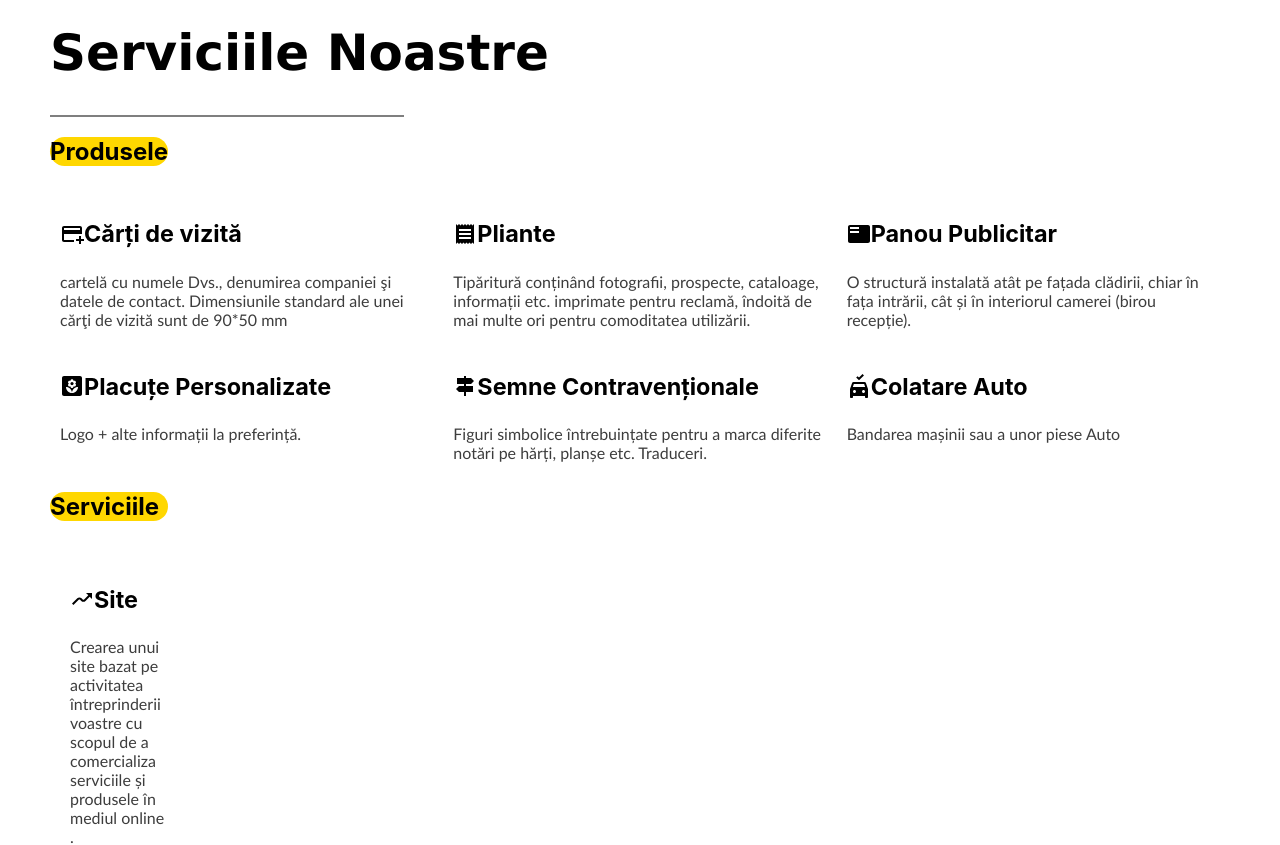
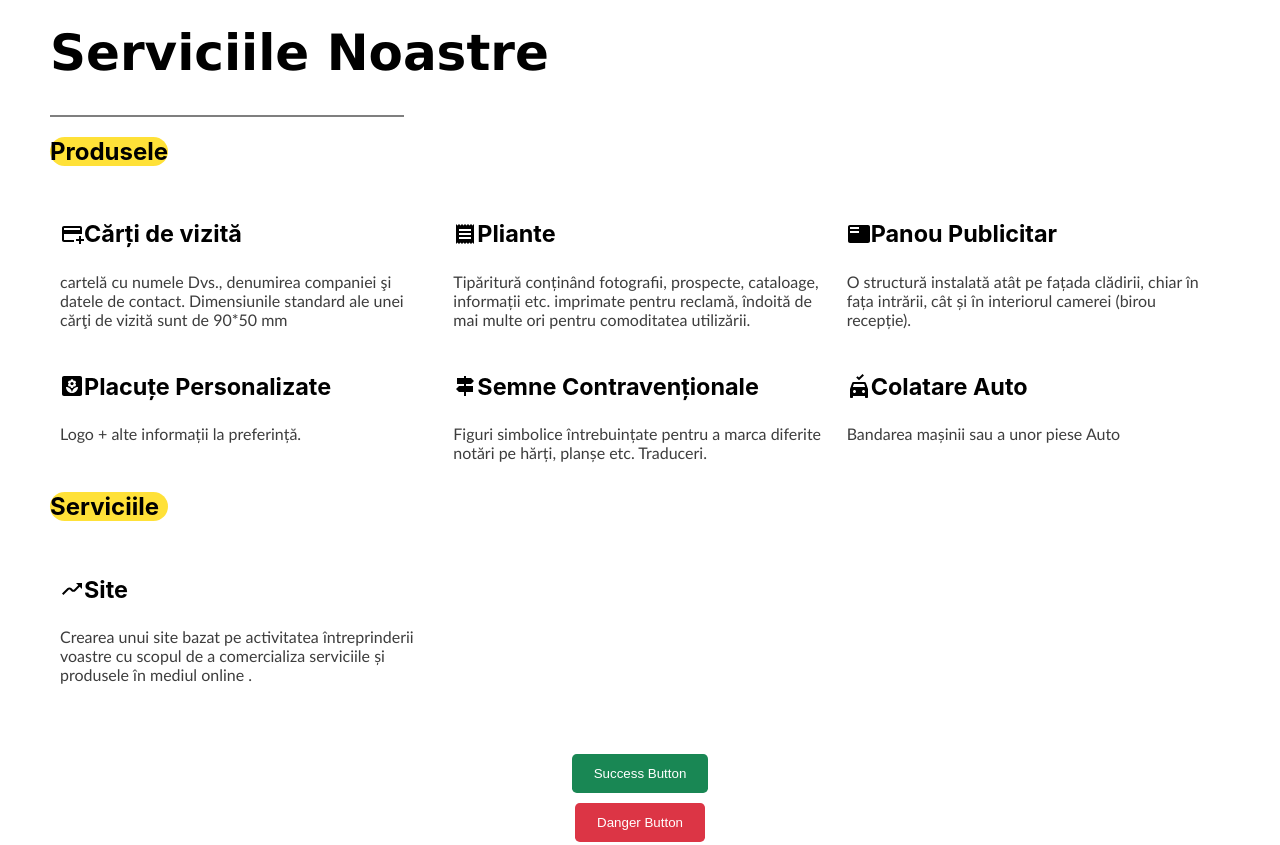
Before and after one commit to AlexandruC7/Mind-Global-Project, a React (Create React App) app: page / in a window 1280 px wide. Shown: the part 1680-2525 px from the top of the page. Built offline with nearby package versions, Linux system fonts and the light colour scheme.

Commit message:
fix some bugs

```diff
--- a/src/components/desprenoi/desprenoi.css
+++ b/src/components/desprenoi/desprenoi.css
@@ -44,7 +44,6 @@
   box-shadow: 0px 0px 10px 0 rgba(0, 0, 0, 0.1);
   border: 2px solid #c9c9c9;
   border-radius: 15px;
-
   transition: all 0.3s linear;
 }
 
--- a/src/components/servicii/servicii.css
+++ b/src/components/servicii/servicii.css
@@ -46,13 +46,15 @@
 }
 .produsestyle{
   border: 10px;
-  background-color: gold;
+  background-color: rgba(255, 217, 0, 0.779);
   inline-size: 10%;
   border-radius: 20px;
 }
 .servicii h2{
+  display: flex;
+  align-items: center;
   border: 10px;
-  background-color: gold;
+  background-color: rgba(255, 217, 0, 0.779);
   inline-size: 10%;
   border-radius: 20px;
 }
--- a/src/components/servicii/servicii.jsx
+++ b/src/components/servicii/servicii.jsx
@@ -63,7 +63,7 @@
 
       <div className="servicii">
         <h2>Serviciile</h2>
-        <div className="produs">
+
         <Serviciu
           icon={<MovingIcon />}
           title={"Site"}
@@ -72,7 +72,7 @@
           }
         />
       </div>
-      </div>
+
       <div className="icon"></div>
     </div>
   );
```
Lines whose indentation alone changed are shown as unchanged.
